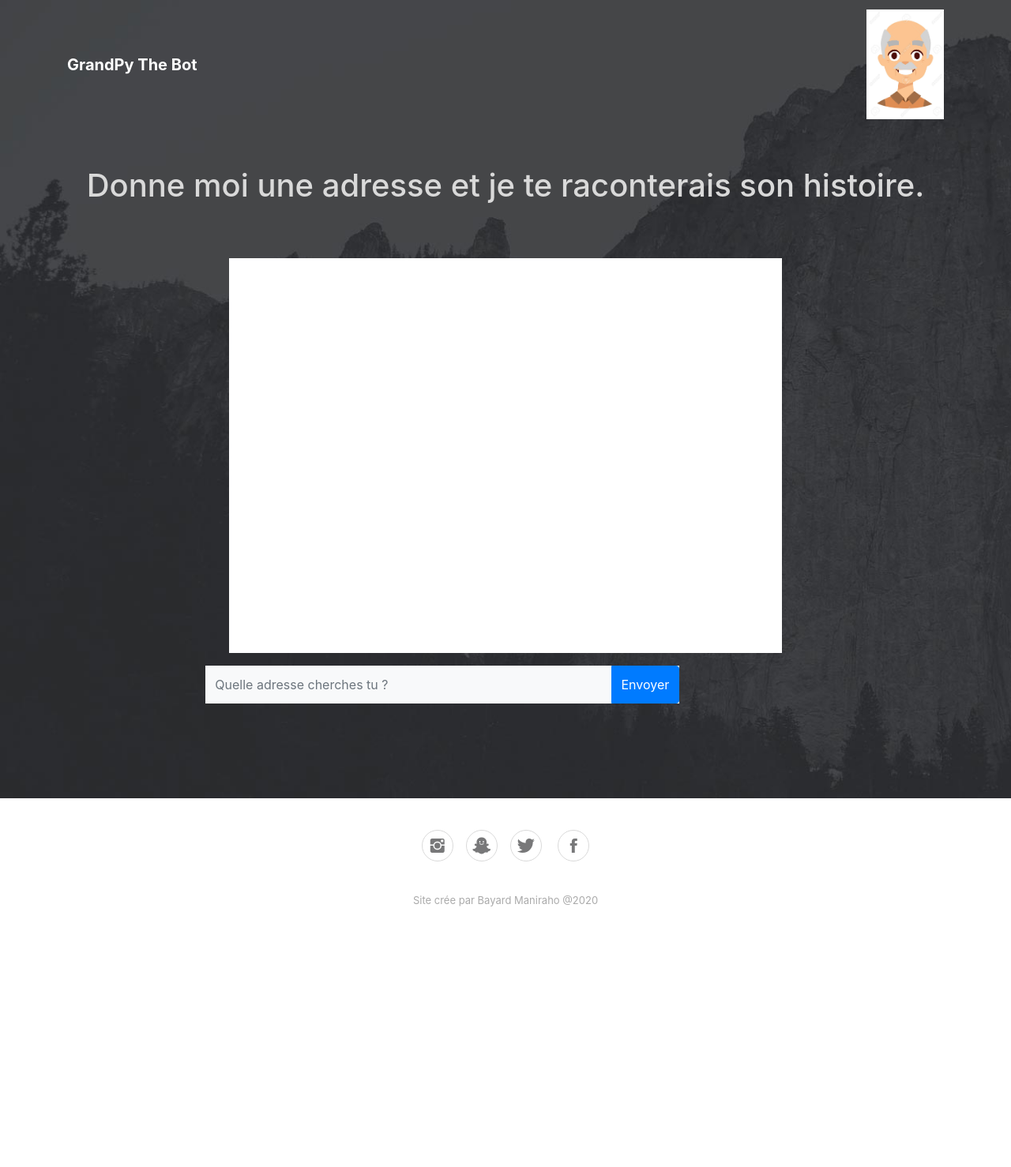
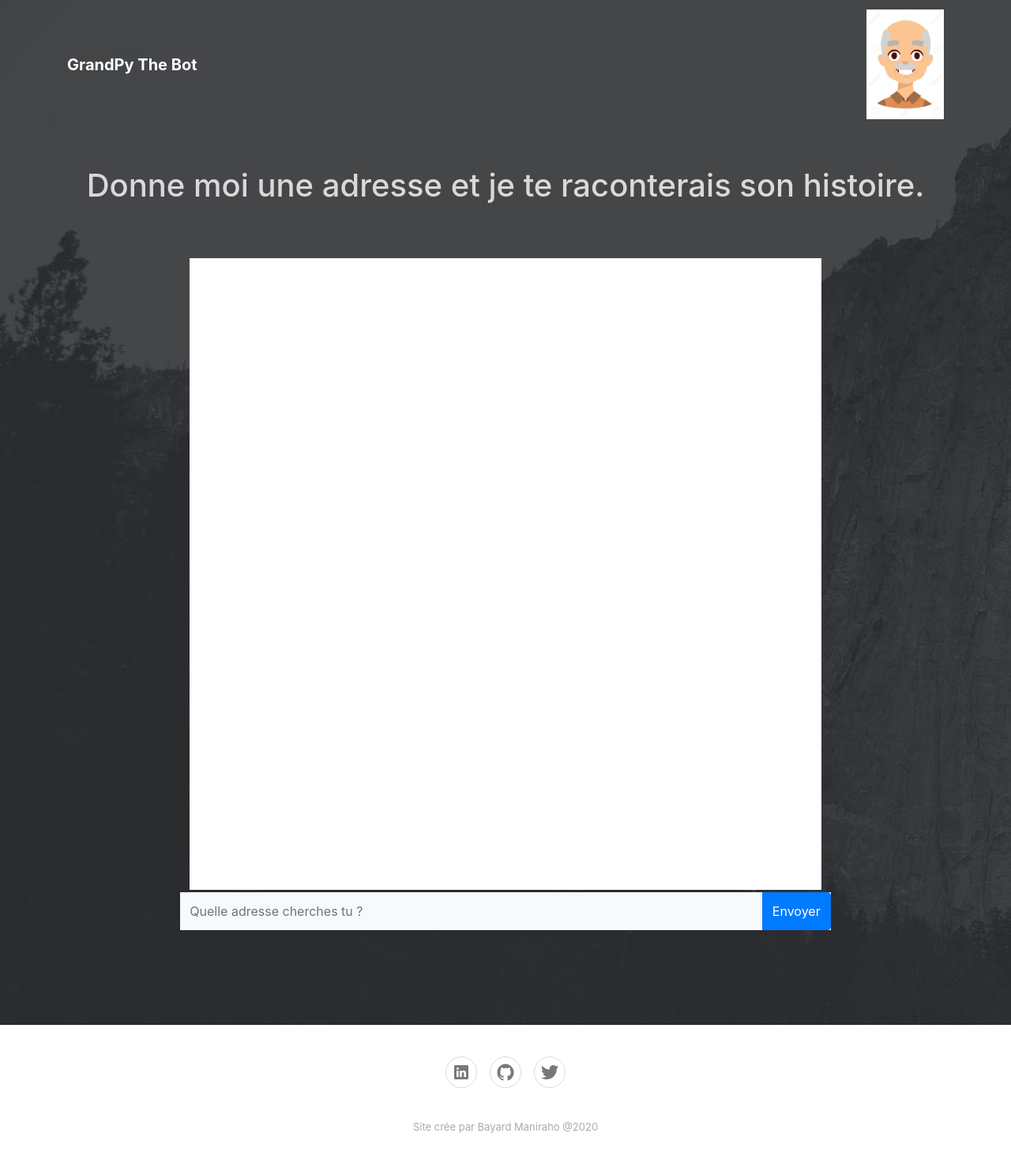
Before and after one commit to Bayard75/Projet-7---GrandPy, a Flask app: page / in a window 1280 px wide. Shown: the whole page at 79% size. Before the commit the page ends 1148 px from the top, so only its background shows below. Run offline with Flask 2, Linux system fonts and the light colour scheme; some libraries are stand-ins or nearby versions; some web fonts are replaced.

Commit message:
finished

```diff
--- a/app/__init__.py
+++ b/app/__init__.py
@@ -1,7 +1,10 @@
 from flask import Flask
+from flask_cors import CORS
 
 app = Flask(__name__)
-app.config.from_object("config.DevelopmentConfig")
+app.config.from_object("config.Config")
+CORS(app)
+
 from app import routes
 
 if __name__ =='__main__':
--- a/app/routes.py
+++ b/app/routes.py
@@ -19,7 +19,7 @@ def submit():
 
         location_maps = Maps.google_api(sentence_parsed)
         if location_maps == False:
-            return make_response(jsonify(location_maps))
+            return make_response(jsonify(location_maps)) # This should be recieved as undefied by JS
         location_wiki = Wiki_API(sentence_parsed,
                                 location_maps["geometry"]["location"]["lat"],
                                 location_maps["geometry"]["location"]["lng"])
@@ -31,9 +31,11 @@ def submit():
         location_wiki_summary = location_wiki.get_summary(location_wiki_page_id)
         if location_wiki_summary == False:
             return make_response(jsonify(location_wiki_summary))
+
         info_jsonified = jsonify(adresse = location_maps["formatted_address"],
                                 latitude = (location_maps["geometry"]["location"]["lat"]),
                                 longitude = (location_maps["geometry"]["location"]["lng"]),
-                                summary = location_wiki_summary)
+                                summary = (location_wiki_summary[1]),
+                                title = (location_wiki_summary[0]))
 
         return make_response(info_jsonified)
--- a/app/static/css/styles.css
+++ b/app/static/css/styles.css
@@ -1,20 +1,19 @@
 #chatbox
 {
     margin-top: 20px;
-    height: 500px;
-    width:  700px;
+    height: 800px;
+    width:  800px;
     overflow-y: scroll;
     max-width: initial;
     max-height: initial;
 }
 #form
 {
-    width: 600px;
-    margin-left: 32px;
-    margin-top:1rem;
+    position: relative;
+
+    margin-top: 3px;
 }
 .map
 {
     height: 75%;
-    width: 75%;
 }
--- a/app/static/js/home.js
+++ b/app/static/js/home.js
@@ -53,6 +53,28 @@ class Bot
 
         botDiv.innerHTML = template;
         chatbox.appendChild(botDiv);
+    }
+
+    botAnswerWikiFound(summary,title)
+    {
+      let botDiv = document.createElement('div');
+      botDiv.setAttribute('class','botMessage');
+      console.log(title)
+      let template = `
+          <div class="media-body ml-3">
+            <div class="bg-light rounded py-2 px-3 mb-2">
+              <p class="text-small mb-0 text-muted">`+summary+`
+              <a href="https://fr.wikipedia.org/wiki/`+title+`" target="_blank">
+              En savoir plus sur Wikipedia !</a>
+              </p>
+            </div>
+          </div>
+        </div>`
+
+
+      botDiv.innerHTML = template;
+      chatbox.appendChild(botDiv);
+
     }
   }
 
@@ -182,7 +204,7 @@ function fetching()
                 {
                     grandPy.botAnswer(grandPy.wikiFound);
                     scrollToBottom();
-                    grandPy.botAnswer(data["summary"]);
+                    grandPy.botAnswerWikiFound(data["summary"],data["title"]);
                     scrollToBottom();
                 };
             })
--- a/app/templates/home.html
+++ b/app/templates/home.html
@@ -1,10 +1,11 @@
 <!DOCTYPE html>
-<html>
+<html lang="fr">
 
 <head>
     <meta charset="utf-8">
+
     <meta name="viewport" content="width=device-width, initial-scale=1.0, shrink-to-fit=no">
-    <title>gradnpy</title>
+    <title>GrandPy The Bot </title>
     <link rel="stylesheet" href="{{url_for('static',filename ='bootstrap/css/bootstrap.min.css')}}">
     <link rel="stylesheet" href="https://fonts.googleapis.com/css?family=Bitter:400,700">
     <link rel="stylesheet" href="static/fonts/ionicons.min.css">
@@ -12,10 +13,11 @@
     <link rel="stylesheet" href="static/css/Footer-Dark.css">
     <link rel="stylesheet" href="static/css/Header-Dark.css">
     <link rel="stylesheet" href="static/css/styles.css">
+    <link rel="shortcut icon" href="static/img/favicon.ico">
+
 </head>
 
 <body>
-    <div>
     <div class="header-dark">
             <header>
                 <nav class="navbar navbar-dark navbar-expand-lg navigation-clean-search">
@@ -24,34 +26,32 @@
                 <h1 class="text-center" style="color: #d9d9d9;"><br>Donne moi une adresse et je te raconterais son histoire.<br><br></h1>
             </header>
             <main>
-                <div class="container-hero">
-                        <div class="col-md-8 offset-md-2" >
+                <div class="container-hero" >
+                        <div class="col-md-8 offset-md-2" id="container" >
                             <div class="px-4 py-5 bg-white container" id='chatbox'>
                             <!--The chatbox begins here-->
 
 
                             </div>
                             <!---User input Area !-->
-
                         <form id='form' class="bg-light" >
                             <div class="input-group">
-                                                <input id ='value' type="text" placeholder="Quelle adresse cherches tu ?"class="form-control rounded-0 border-0 py-4 bg-light size='100'">
+                                <input id ='value' type="text" placeholder="Quelle adresse cherches tu ?" class="form-control rounded-0 border-0 py-4 bg-light size='100'">
                                     <div class="input-group-append">
                                         <button type="submit" class="btn btn-primary">Envoyer</button>
                                      </div>
                              </div>
                         </form>
                         </div>
+                    </div>
                 </main>
-        </div>
         </div>
     <div class="footer-basic">
         <footer>
             <div class="social">
-                <a href="#"><i class="icon ion-social-instagram"></i>
-                </a><a href="#"><i class="icon ion-social-snapchat"></i>
-                </a><a href="#"><i class="icon ion-social-twitter"></i></a>
-                <a href="#"><i class="icon ion-social-facebook"></i></a>
+                <a href="https://www.linkedin.com/in/bayard-maniraho-638998180/" target="_blank"><i class="icon ion-social-linkedin"></i>
+                </a><a href="https://github.com/Bayard75" target="_blank"><i class="icon ion-social-github"></i>
+                </a><a href="https://twitter.com/BayardManiraho" target="_blank"><i class="icon ion-social-twitter"></i></a>
             </div>
             <p class="copyright">Site crée par Bayard Maniraho @2020</p>
         </footer>
@@ -60,7 +60,7 @@
 
     <script src="static/js/jquery.min.js"></script>
     <script src="static/bootstrap/js/bootstrap.min.js"></script>
-    <script type="text/javascript" src="{{url_for('static',filename='js/home.js')}}"></script>
+    <script src="{{url_for('static',filename='js/home.js')}}"></script>
     <script async defer src="https://maps.googleapis.com/maps/api/js?key=AIzaSyCQQOAFsvFsdCHFRMCg8RFlZbV8COmZwVE">
     </script>
 </body>
--- a/config.py
+++ b/config.py
@@ -1,12 +1,15 @@
 from os import environ
 
 class Config(object):
+    '''This class is the default config for FLASK'''
+
     DEBUG=False
     TESTING=False
     SESSION_COOKIE_SECURE=True
     FLASK_APP='grandpy.py'
-    GOOGLE_API_KEY=str(environ.get('GOOGLE_API_KEY'))
+    GOOGLE_API_KEY=(environ.get('GOOGLE_API_KEY'))
 
 class DevelopmentConfig(Config):
+    '''Class handling the development env'''
     DEBUG=True
     ENV='development'
```
Also changed, not shown: app/functions.py (+6 -1 lines), app/test_functions.py (added, +53 -0 lines), app/tests.py (deleted, +0 -33 lines), index.html (deleted, +0 -35 lines). Lines whose indentation alone changed are shown as unchanged.
